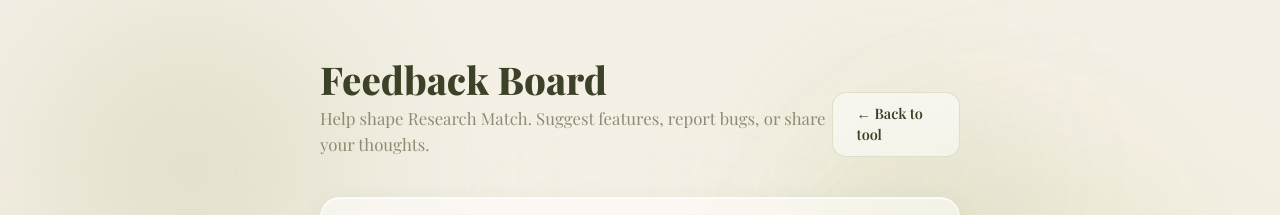
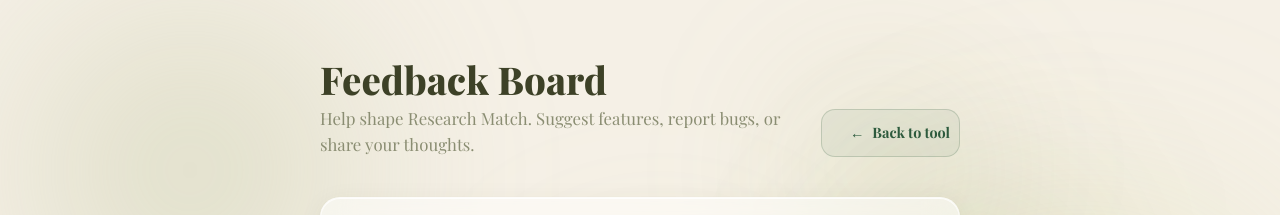
Before and after one commit to jacekimmy/research-match, a Next.js app: page /feedback in a window 1280 px wide. Shown: the top 215 px of the page. Built offline with nearby package versions, Linux system fonts and the light colour scheme; no server answers; the database is empty; a web font is replaced by a local one.

Commit message:
Fix back button styling on feedback page

```diff
--- a/src/app/feedback/page.tsx
+++ b/src/app/feedback/page.tsx
@@ -141,8 +141,8 @@ export default function FeedbackPage() {
               Help shape Research Match. Suggest features, report bugs, or share your thoughts.
             </p>
           </div>
-          <a href="/" className="pill" style={{ padding: "10px 24px", fontSize: "0.9rem", textDecoration: "none", color: "#3D4127" }}>
-            &larr; Back to tool
+          <a href="/" className="btn-secondary" style={{ padding: "12px 28px", fontSize: "0.9rem", textDecoration: "none", display: "inline-flex", alignItems: "center", gap: "8px", whiteSpace: "nowrap" }}>
+            <span style={{ display: "inline-block", transition: "transform 0.3s ease" }}>&larr;</span> Back to tool
           </a>
         </div>
 
```
